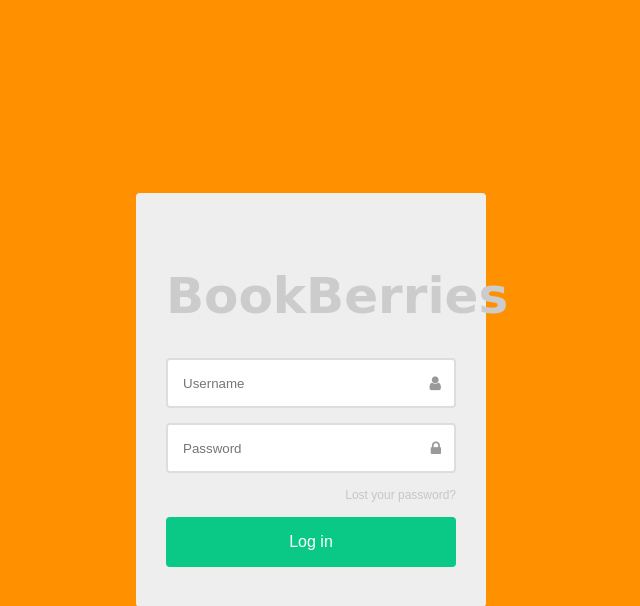
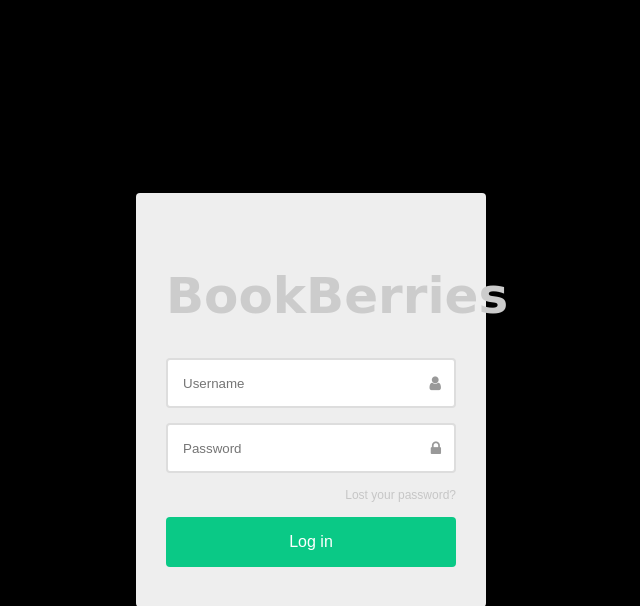
Before and after one commit to deshalipushparaj/OnlineBookStore, a PHP site: page /login.html in a window 1280 px wide. Shown: the top 606 px of the page, without its empty margins (329-969 px from the left). Run offline with PHP 8.4, Linux system fonts and the light colour scheme; some libraries are stand-ins or nearby versions; some web fonts are replaced.

Commit message:
Update style.css

```diff
--- a/style.css
+++ b/style.css
@@ -7,7 +7,7 @@
 }
 
 body {
-  background: #FF9000;
+  background: black;
 }
 
 h1 {
```
